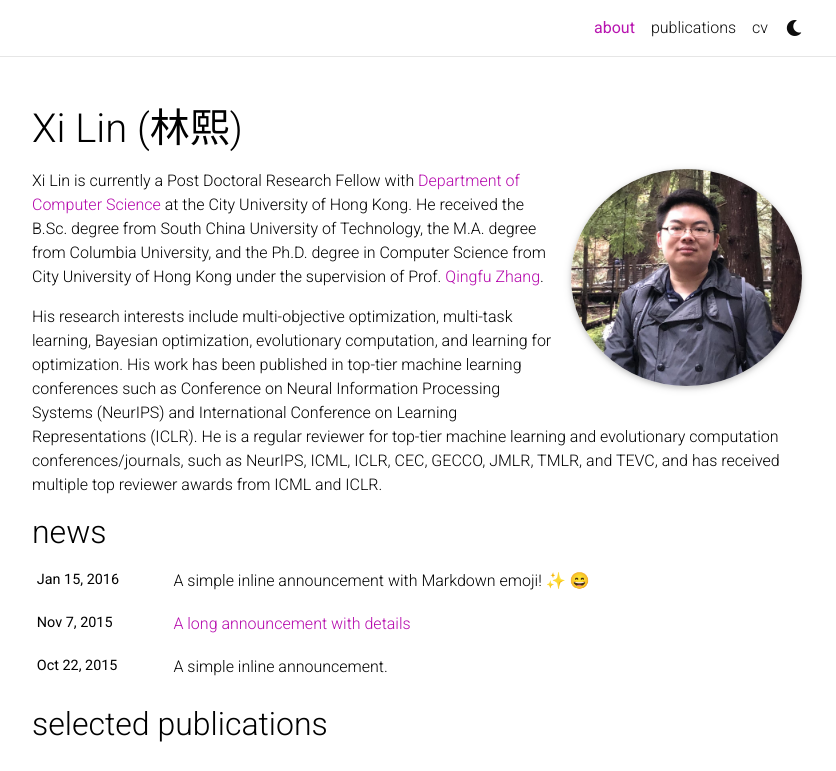
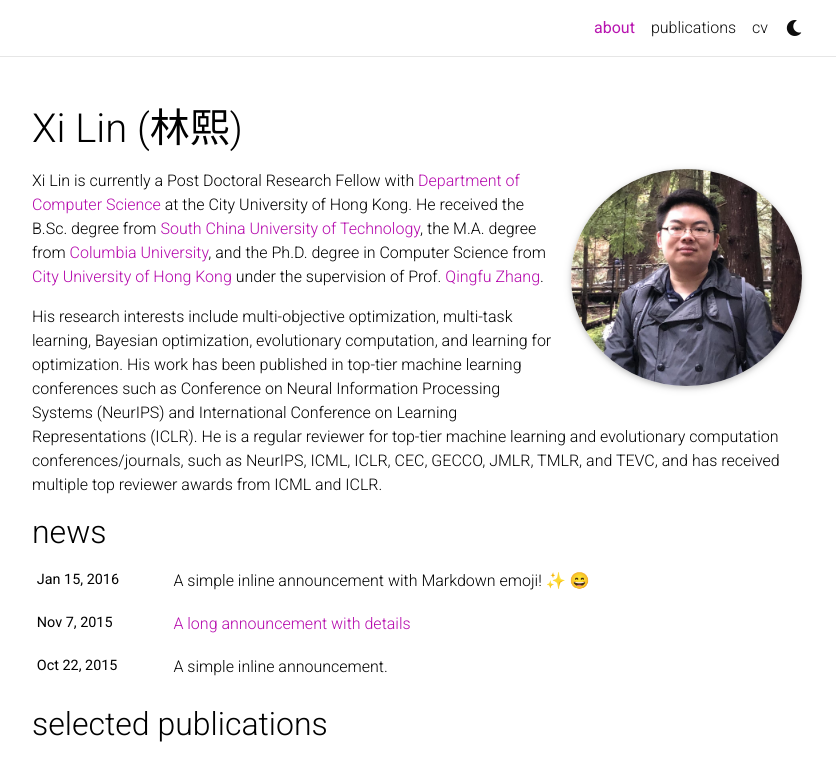
Before and after one commit to Xi-L/Xi-L.github.io, a Jekyll site: the page built from _pages/about.md, in a window 1280 px wide and 1041 px high, cut to the strip 0-771 px from the top of the window. Shown: the whole strip, without its empty margins (223-1059 px from the left). Built offline with Jekyll 4.4.1, drawn with Linux system fonts in a browser that asks for light colours; full-size pictures stand in for the smaller copies a plugin makes; emoji names are drawn with the system emoji font; comment, search, counter and statistics services are not loaded; a style sheet for code colours, icons or effects is not loaded; part of the change alters nothing that is shown.

```diff
--- a/_pages/about.md
+++ b/_pages/about.md
@@ -16,7 +16,7 @@ selected_papers: true # includes a list of papers marked as "selected={true}"
 social: true  # includes social icons at the bottom of the page
 ---
 
-Xi Lin is currently a Post Doctoral Research Fellow with [Department of Computer Science](https://www.cs.cityu.edu.hk/) at the City University of Hong Kong. He received the B.Sc. degree from South China University of Technology, the M.A. degree from Columbia University, and the Ph.D. degree in Computer Science from City University of Hong Kong under the supervision of Prof. [Qingfu Zhang](https://www.cs.cityu.edu.hk/~qzhan7/index.html).
+Xi Lin is currently a Post Doctoral Research Fellow with [Department of Computer Science](https://www.cs.cityu.edu.hk/) at the City University of Hong Kong. He received the B.Sc. degree from [South China University of Technology](https://www.scut.edu.cn/en/), the M.A. degree from [Columbia University](https://www.columbia.edu/), and the Ph.D. degree in Computer Science from [City University of Hong Kong](https://www.cityu.edu.hk/) under the supervision of Prof. [Qingfu Zhang](https://www.cs.cityu.edu.hk/~qzhan7/index.html).
 
 His research interests include multi-objective optimization, multi-task learning, Bayesian optimization, evolutionary computation, and learning for optimization. His work has been published in top-tier machine learning conferences such as Conference on Neural Information Processing Systems (NeurIPS) and International Conference on Learning Representations (ICLR). He is a regular reviewer for top-tier machine learning and evolutionary computation conferences/journals, such as NeurIPS, ICML, ICLR, CEC, GECCO, JMLR, TMLR, and TEVC, and has received multiple top reviewer awards from ICML and ICLR.
 
```
